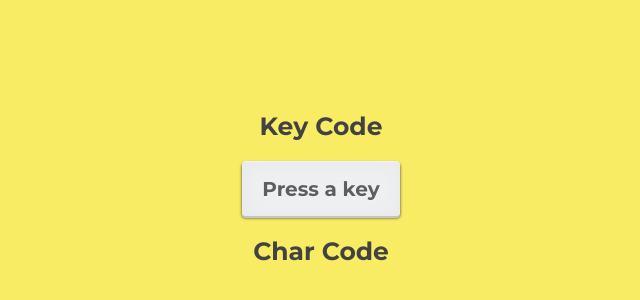
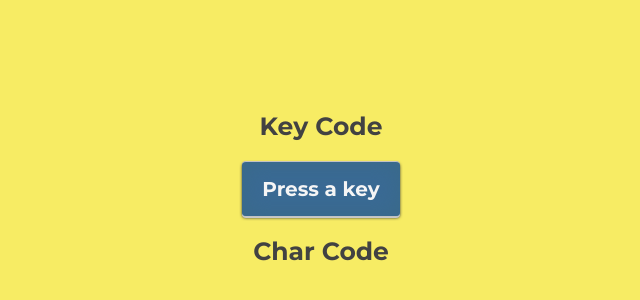
Before and after one commit to iamsammak/keycode-charcode-finder, a plain HTML site: page index.html in a window 1280 px wide. Shown: the part 212-512 px from the top of the page, without its empty margins (319-959 px from the left). Drawn offline with Linux system fonts and the light colour scheme.

Commit message:
add styling, update inline comments

```diff
--- a/main.js
+++ b/main.js
@@ -192,8 +192,10 @@ document.addEventListener("keyup", function(e) {
     document.querySelector('.charcode-display').innerHTML = "n/a";
   }
 
-  // duplicated from keydown for special keys like "caps lock" which sometimes only trigger a keyup event
-  document.querySelector('.keycode-display').innerHTML = e.which;
-  document.querySelector('.text-display').innerHTML = writtenKeyCodes[e.which] || e.key;
-  console.log("keyup");
+  // edge case for caps lock - only fires a keyup upon "releasing caps lock"
+  if (e.which === 20) {
+    document.querySelector('.keycode-display').innerHTML = e.which;
+    document.querySelector('.text-display').innerHTML = writtenKeyCodes[e.which] || e.key;
+  }
+  console.log(`keyup : keycode is ${e.which} & key is ${e.key}`);
 });
--- a/style.css
+++ b/style.css
@@ -54,15 +54,15 @@ body, html {
 
 .text-display {
   display: inline-block;
-  color: #5E5E5E;
+  color: #F5F5F5;
   font: bold 20px "Montserrat";
   text-decoration: none;
   text-align: center;
   margin: 20px auto;
   padding: 15px 20px;
-  background: #EFF0F2;
+  background: #3A6A94;
   border-radius: 4px;
-  border-top: 1px solid #F5F5F5;
-  box-shadow: inset 0 0 25px #E8E8E8, 0 1px 0 #C3C3C3, 0 2px 0 #C9C9C9, 0 2px 3px #333;
-  text-shadow: 0px 1px 0px #F5F5F5;
+  border-top: 1px solid #C3C3C3;
+  box-shadow: inset 0 0 25px #3A6A88, 0 1px 0 #C3C3C3, 0 2px 0 #C9C9C9, 0 2px 3px #333;
+  /*text-shadow: 0px 1px 0px #F5F5F5;*/
 }
```
Also changed, not shown: notes.js (+7 -0 lines), 1 other file.
